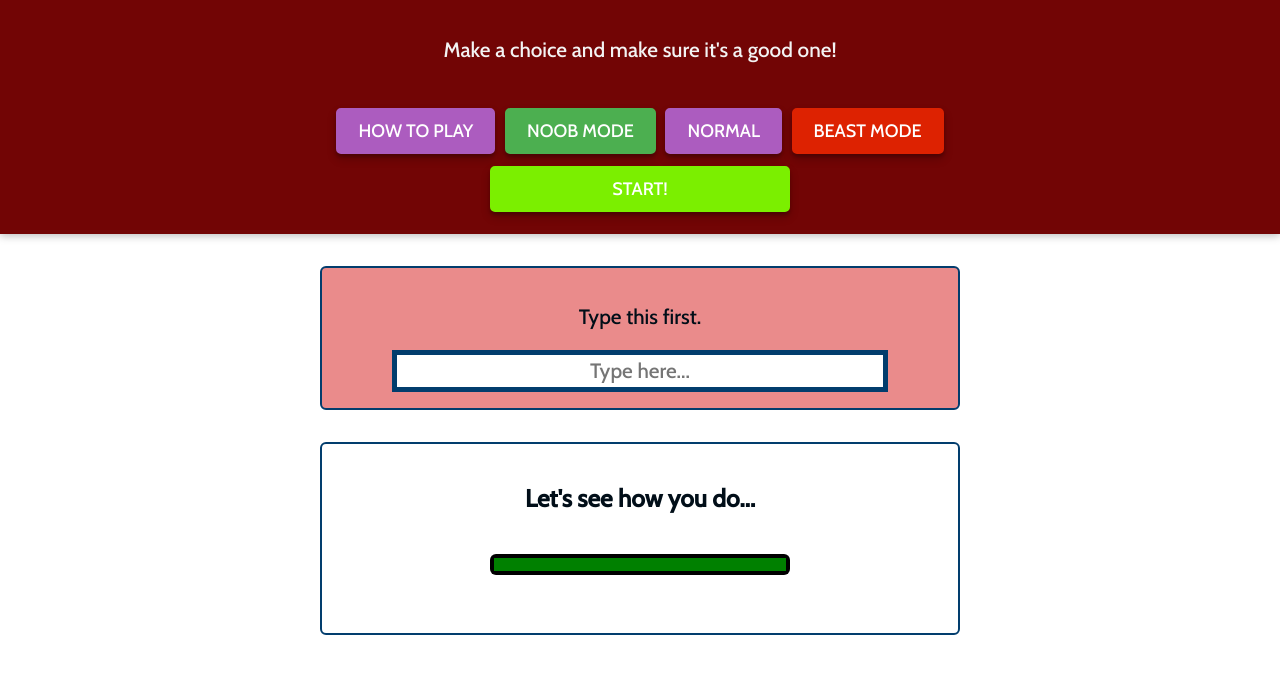
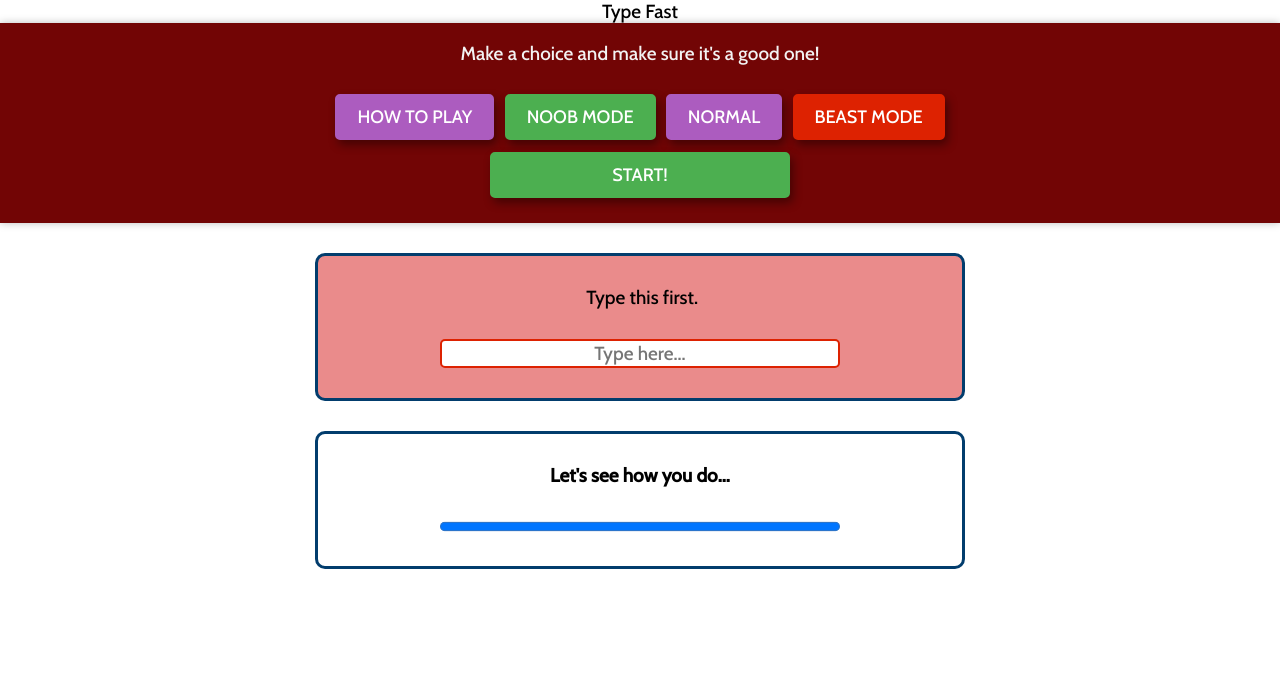
Before and after one commit to aharapu/TypeFast, a plain HTML site: page TypeFast-JSView/index.html in a window 1280 px wide. Drawn offline with Linux system fonts and the light colour scheme.

Commit message:
refactored html, css. fixed bug where text stayed black when pressing noob mode.

```diff
--- a/TypeFast-JSView/index.html
+++ b/TypeFast-JSView/index.html
@@ -15,36 +15,33 @@
 		<script src="script/jquery-3.5.0.js" defer></script>
 	</head>
 	<body>
-		<div>
-			<header id="header">
-				<div id="intro">
-					<p>
-						Make a choice and make sure it's a good one!
-					</p>
-				</div>
+		<header>
+			<p>
+				Make a choice and make sure it's a good one!
+			</p>
+
+			<br />
+			<nav>
+				<button type="button" id="howTo-button">HOW TO PLAY</button>
+				<button class="green" type="button" id="noob-mode">NOOB MODE</button>
+				<button id="normal-mode" type="button" >NORMAL</button>
+				<button id="beast-mode" class="red" type="button" >BEAST MODE</button>
 				<br />
-				<button id="howTo-button" type="button">HOW TO PLAY</button>
-				<button id="noob-mode" type="button">NOOB MODE</button>
-				<button id="normal-mode" type="button">NORMAL</button>
-				<button id="beast-mode" type="button">BEAST MODE</button>
-				<br/>
-				<button id="start-button" type="button">START!</button>
-			</header>
-		</div>
-		<section>
-			<h2>
-				<span id="test-sentence"></span>
-			</h2>
-		</section>
+				<button class="green" id="start-button" type="button">START!</button>
+			</nav>
+		</header>
 
 		<section id="text-box">
-			<p><span id="first-part"></span><span id="current-sentence">Type this first.</span></p>
-			<input type="string" id="input-string" placeholder="Type here..." />
+			<p class="tBoxElement">
+				<span id="first-part"></span>
+				<span id="current-sentence">Type this first.</span>
+			</p>
+			<input class="tBoxElement" id="input-string" type="string" placeholder="Type here..." />
 		</section>
 
 		<section id="result">
-			<h3 id="current-result">Let's see how you do...</h3>
-			<progress id="time-bar" max="30" value="30"></progress>
+			<h3 class="tBoxElement" id="current-result">Let's see how you do...</h3>
+			<progress class="tBoxElement" id="time-bar" max="30" value="30">30%</progress>
 		</section>
 	</body>
 </html>
--- a/TypeFast-JSView/script/main.js
+++ b/TypeFast-JSView/script/main.js
@@ -40,6 +40,7 @@ function setNoobMode() {
 	beastModeButton.style.opacity = "0.7";
 	inputString.setAttribute("type", "string");
 	compareSentencesLive("on");
+	makeGreen();
 }
 function setNormalMode() {
 	noobModeButton.style.opacity = "0.7";
@@ -118,6 +119,7 @@ inputString.addEventListener("keypress", function (e) {
 });
 
 // STRING COMPARING FOR NOOB MODE
+// console.log('Hey'.startsWith('H')); // Prints true  <-- somthing to use?
 function compareSentencesLive(onOff) {
 	if (onOff === "on") {
 		inputString.addEventListener("keyup", makeGreen);
@@ -128,7 +130,7 @@ function compareSentencesLive(onOff) {
 	}
 }
 
-function makeGreen (e) {
+function makeGreen () {
 	// let sentenceToCheckWith = String(currentSentence.innerHTML);
 	const enteredSentence = String(inputString.value);
 	let sLength = enteredSentence.length;
--- a/TypeFast-JSView/style/main.css
+++ b/TypeFast-JSView/style/main.css
@@ -2,140 +2,83 @@
 	font-family: GameTime;
 	src: url(../assets/Cabin-Medium.ttf);
 }
-
 * {
 	font-family: GameTime;
+	font-size: 19px;
 	box-sizing: border-box;
+	margin: 0 auto;
+	text-align: center;
+	display: block;
 }
-
-body {
-	margin: 0;
-}
-
 header {
 	background: #720505;
 	color: rgb(243, 243, 243);
 	padding: 1rem;
-	text-align: center;
-	box-shadow: 0 2px 8px rgba(0, 0, 0, 0.26);
+	box-shadow: 0 0 8px rgba(0, 0, 0, 0.26);
 	width: 100%;
 	height: auto;
 }
-
-#intro {
-	margin:auto;
-	width: 600px;
-	font-size: 1.3rem;
-	border: #010e18;
-	text-align: center;
-}
-
-button {
+nav button {
+	display: inline;
 	background-color: #ac5cbf;
-	border: 2px solid #ac5cbf ;
+	border: 2px solid #ac5cbf;
 	border-radius: 5px;
-	margin:6px 3px;
+	margin: 6px 3px;
 	color: white;
 	padding: 10px 20px;
-	text-align: center;
 	font-size: 18px;
 	cursor: pointer;
 	transition-duration: 0.3s;
-	box-shadow: 0 3px 3px 0 rgba(0,0,0,0.2), 0 5px 10px 0 rgba(0,0,0,0.19);
+	box-shadow: 3px 5px 10px 0 rgba(0, 0, 0, 0.4);
 }
-
-button:hover {
+nav button:hover {
 	background-color: white;
 	color: black;
 }
-
 button:focus {
 	outline: none;
 }
-
-#start-button {
-	background-color: #7bef00;
-	border: 2px solid #7bef00 ;
-	width: 300px;
+.green {
+	background-color: #4caf50;
+	border: 2px solid #4caf50;
 }
-
-#noob-mode {
-	background-color: #4caf50;
-	border: 2px solid #4CAF50 ;
-}
-
-#noob-mode:hover {
-	background-color: white;
-	color: black;
-}
-
-#standard-mode {
-	background-color: rgb(24, 94, 187);
-	border-color: rgb(24, 94, 187);
-}
-
-#standard-mode:hover {
-	background-color: white;
-	color: black;
-}
-
-#beast-mode {
+.red {
 	background-color: rgb(221, 34, 1);
 	border-color: rgb(221, 34, 1);
 }
-
-#beast-mode:hover {
-	background-color: white;
-	color: black;
+#start-button {
+	width: 300px;
 }
-
+span {
+	display: inline-block;
+}
 #first-part {
-	color: green;
+	color: rgb(0, 88, 0);
 }
-
+#text-box, #result {
+	margin: 25px auto;
+	width: 90%;
+	max-width: 650px;
+	border: 3px solid #023d6d;
+	border-radius: 10px;
+}
+.tBoxElement {
+	margin: 30px auto;
+}
 #text-box {
 	background-color: #ea8b8b;
+	margin: 30px auto;
 }
-
-#text-box,
-#result {
-	text-align: center;
-	font-size: 1.3rem;
-	margin: 2rem auto;
-	width: 40rem;
-	max-width: 95%;
-	border: 2px solid #023d6d;
-	border-radius: 6px;
-	padding: 1rem;
-	color: #010e18;
+#text-box input {
+	border: 2px solid rgb(221, 34, 1);
+	border-radius: 5px;
+	width: 400px;
+	max-width: 70%;
 }
-
-#result {
-	text-align: center;
-}
-
-#text-box input {
-	font: inherit;
-	border: 5px solid #023d6d;
-	width: 31rem;
-	max-width:inherit;
-	padding: 0.2rem;
-	margin: auto;
-	display: block;
-	color: #011424;
-	text-align: center;
-}
-
 #text-box input:focus {
 	outline: none;
 }
-
 #time-bar {
-	display: block; /* default: inline-block */
-	width: 300px;
-	max-width:inherit;
-  	margin: 2em auto;
-  	padding: 4px;
-  	background: rgb(0, 0, 0);
-  	border-radius: 6px;
+	width: 400px;
+	max-width: 90%;
 }
```
